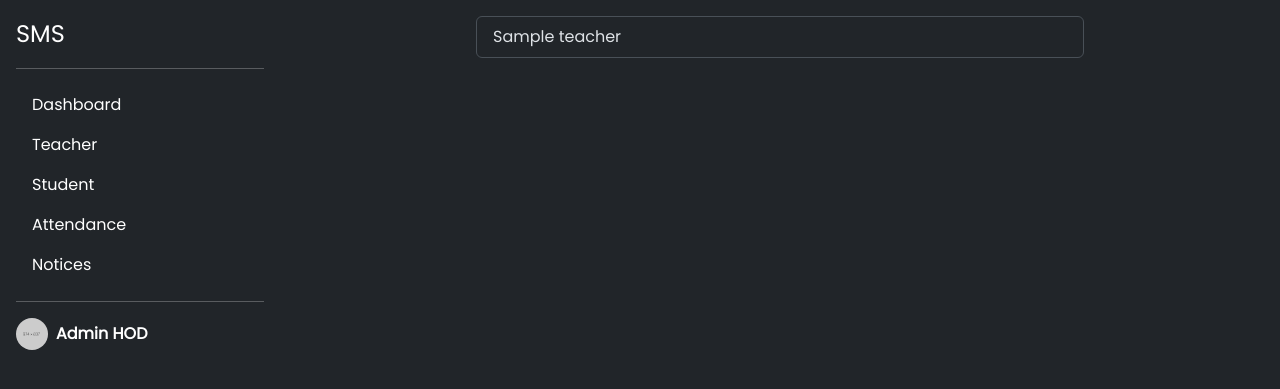
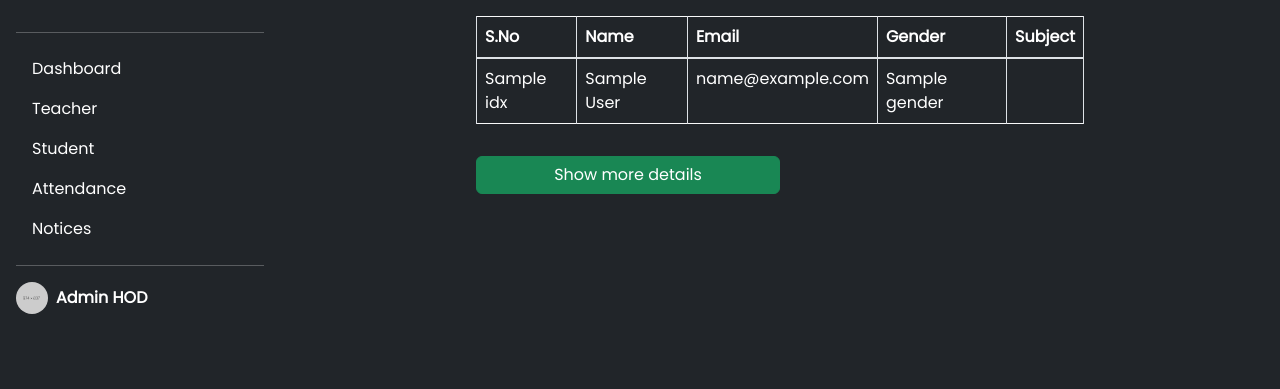
Before and after one commit to Gopal-Khadka/SMS, a Django app: template templates/student_template/teachers.html in a window 1280 px wide. Shown: the part 56-445 px from the top of the page. Run offline with Django 5.2, Linux system fonts and the light colour scheme; a user stored in the database is signed in; tables that the repository leaves empty hold one stand-in row (values such as "Sample post"); the template is opened without the code that fills it: most values are stand-ins (such as "Sample title", 1, 10 or a date in 2020); some libraries are stand-ins or nearby versions.

Commit message:
Upgrade student-teacher page

```diff
--- a/main_app/models.py
+++ b/main_app/models.py
@@ -136,8 +136,9 @@
     staff = models.ForeignKey(
         Staff,
         on_delete=models.CASCADE,
+        related_name="subjects"
     )
-    course = models.ForeignKey(Course, on_delete=models.CASCADE)
+    course = models.ForeignKey(Course, on_delete=models.CASCADE,related_name="subjects")
     updated_at = models.DateTimeField(auto_now=True)
     created_at = models.DateTimeField(auto_now_add=True)
 
--- a/templates/main_app/menu.html
+++ b/templates/main_app/menu.html
@@ -1,14 +1,12 @@
 {% extends "main_app/base.html" %} {% load static %}
-{% block title %}Home{%endblock title %}
+{% block title %}Main Menu{%endblock title %}
 
 {%block content %}
 <div class="d-flex">
 
   <!--SIDEBAR-->
 <div class="d-flex flex-column flex-shrink-0 p-3 text-bg-dark" style="width: 280px;">
-    <a href="/" class="d-flex align-items-center mb-3 mb-md-0 me-md-auto text-white text-decoration-none">
-      <span class="fs-4">SMS</span>
-    </a>
+
     <hr>
     <ul class="nav nav-pills flex-column">
       <li class="nav-item">
--- a/templates/student_template/attendance.html
+++ b/templates/student_template/attendance.html
@@ -1,5 +1,5 @@
 {% extends "../main_app/menu.html" %}
-
+{% block title %}View Attendance{% endblock title %}
 {% block menu_content %}
     <form action="" method="post">
       <div class="d-flex gap-2 align-items-center">
--- a/templates/student_template/classmates.html
+++ b/templates/student_template/classmates.html
@@ -1,4 +1,5 @@
 {% extends "../main_app/menu.html" %}
+{% block title %}View Classmates{% endblock title %}
 
 {% block menu_content %}
 <table class="table table-bordered table-hover border-light">
--- a/templates/student_template/home.html
+++ b/templates/student_template/home.html
@@ -1,4 +1,5 @@
 {% extends "../main_app/menu.html" %}
+{% block title %}View Profile{% endblock title %}
 
 {% block menu_content %}
 <ul class="list-group">
--- a/templates/student_template/notices.html
+++ b/templates/student_template/notices.html
@@ -1,4 +1,5 @@
 {% extends "../main_app/menu.html" %}
+{% block title %}View Notices{% endblock title %}
 
 {% block menu_content %}
     {% if notices %}
--- a/templates/student_template/teachers.html
+++ b/templates/student_template/teachers.html
@@ -1,12 +1,47 @@
 {% extends "../main_app/menu.html" %}
+{% block title %}View Teachers{% endblock title %}
+{% block menu_content %}
+<table class="table table-bordered table-hover border-light">
+    <thead>
+      <tr>
+        <th scope="col">S.No</th>
+        <th scope="col">Name</th>
+        <th scope="col">Email</th>
+        <th scope="col">Gender</th>
+        <th scope="col">Subject</th>
+      </tr>
+    </thead>
+    <tbody>
+        {% for idx,teacher in teachers %}
+        <tr>
+          <td>{{idx}}</td>
+            <td>{{teacher.admin.full_name}}</td>
+            <td>{{teacher.admin.email}}</td>
+            <td>{{teacher.admin.gender}}</td>
+            <td class="text-justify">
+                <!--Only show subject taught by respective teacher in current user's course-->
+                {% for subject in teacher.subjects.all%}
+                    {% if  subject in teacher.course.subjects.all%}
+                        {{subject}},
+                    {% endif %}
+                {% endfor %}
+            </td>
+        </tr>
+        {% endfor %}
+    </tbody>
+</table>
 
-{% block menu_content %}
-<ul class="list-group">
+<button class="btn btn-success w-50" type="button" data-bs-toggle="collapse" data-bs-target="#collapsetarget" aria-expanded="false" aria-controls="collapsetarget">
+  Show more details
+</button>
 
-    {% for teacher in teachers %}
-
-    <li class="list-group-item"> {{teacher}}</li>
-    {% endfor %}
-
-</ul>
+<!--COLLAPSE BUTTON -->
+<div class="collapse " id="collapsetarget">
+  <div class="card card-body">
+    <ul class="list-group-item list-unstyled">
+      <li>No of records: {{teachers | length}}</li>
+      <li>Males:  {{males_count}} | Females: {{females_count}}</li>
+    </ul>
+  </div>
+</div>
 {% endblock menu_content %}
```
Also changed, not shown: main_app/student_views.py (+8 -6 lines), db.sqlite3, main_app/migrations/0007_alter_subject_course.py (added), main_app/migrations/0008_alter_subject_staff.py (added).
